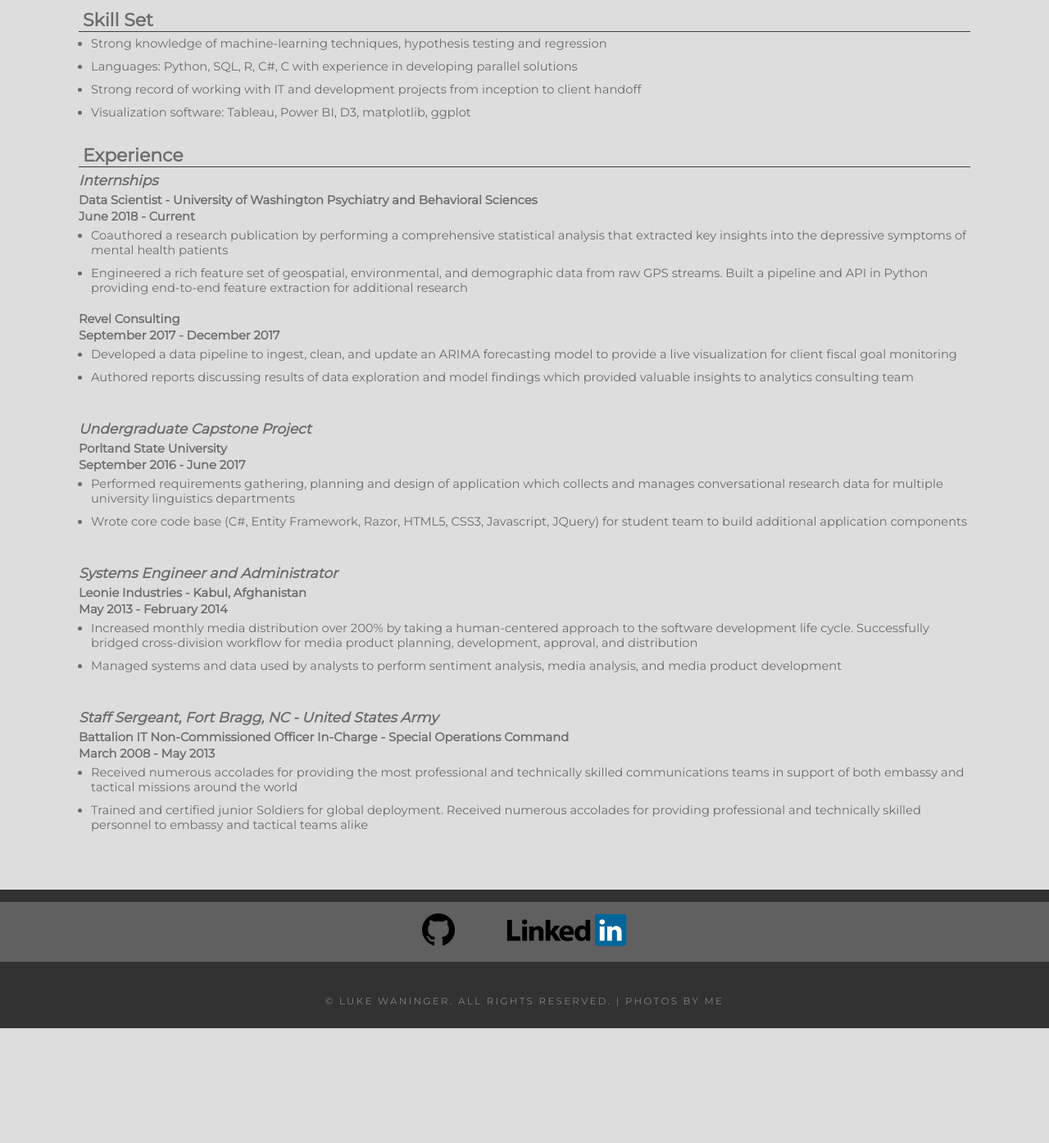
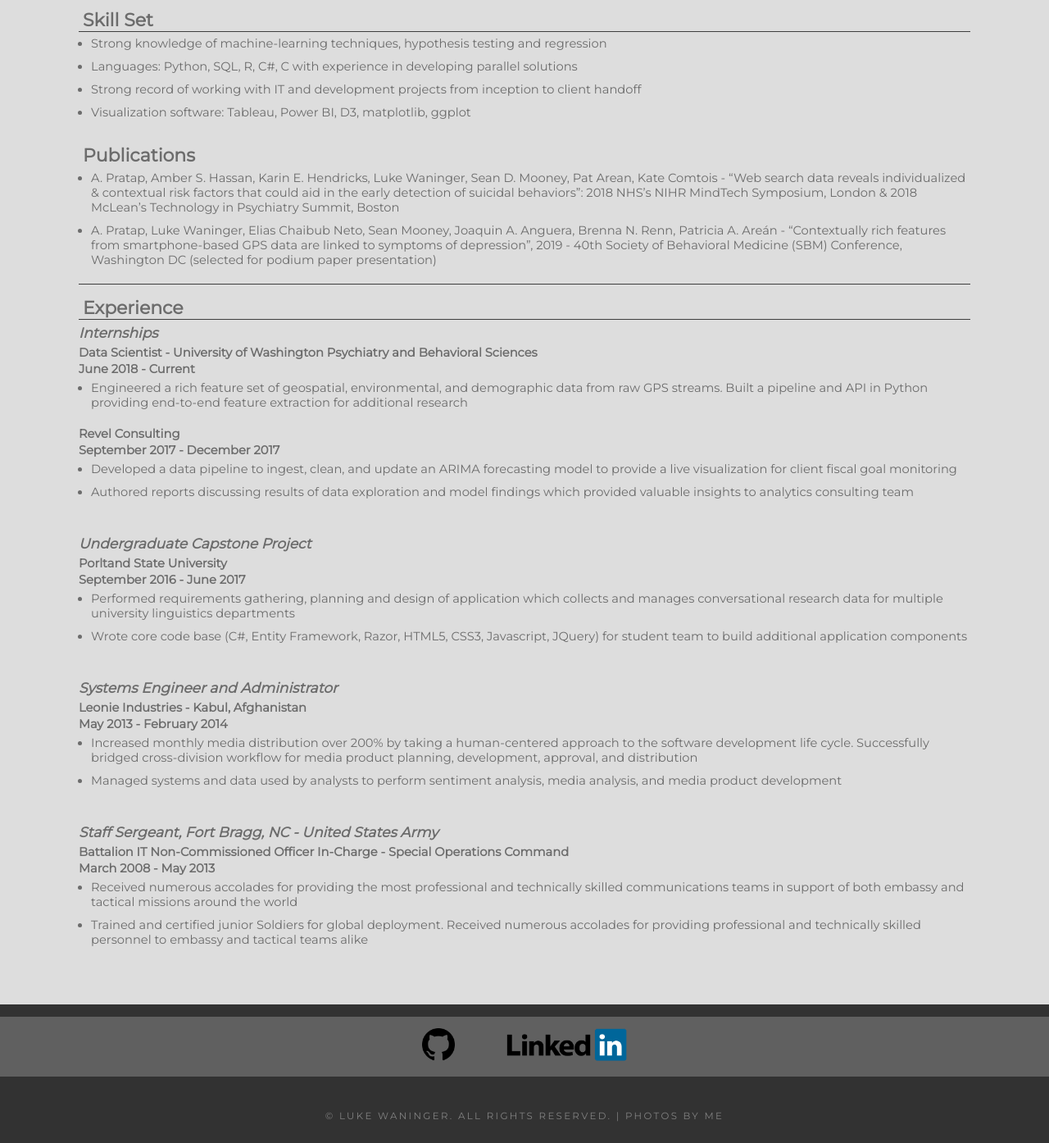
Before and after one commit to aajibad1/waninger, a Flask app: page /resume in a window 1280 px wide. Shown: the part 382-1776 px from the top of the page at 82% size. Before the commit the page ends 1636 px from the top, so only its background shows below. Run offline with Flask 2, Linux system fonts and the light colour scheme.

Commit message:
updated resume

```diff
--- a/waninger/templates/resume.html
+++ b/waninger/templates/resume.html
@@ -51,6 +51,14 @@
         </ul>
 
         <div class="resume-heading">
+            <h2>Publications</h2>
+            <ul>
+                <li>A. Pratap, Amber S. Hassan, Karin E. Hendricks, Luke Waninger, Sean D. Mooney, Pat Arean, Kate Comtois - “Web search data reveals individualized & contextual risk factors that could aid in the early detection of suicidal behaviors”: 2018 NHS’s NIHR MindTech Symposium, London & 2018 McLean’s Technology in Psychiatry Summit, Boston</li>
+                <li>A. Pratap, Luke Waninger, Elias Chaibub Neto, Sean Mooney, Joaquin A. Anguera, Brenna N. Renn, Patricia A. Areán - “Contextually rich features from smartphone-based GPS data are linked to symptoms of depression”, 2019 - 40th Society of Behavioral Medicine (SBM) Conference, Washington DC (selected for podium paper presentation)</li>
+            </ul>
+        </div>
+
+        <div class="resume-heading">
             <h2>Experience</h2>
         </div>
 
@@ -59,7 +67,6 @@
             <h4>Data Scientist - University of Washington Psychiatry and Behavioral Sciences</h4>
             <h4>June 2018 - Current</h4>
             <ul>
-                <li>Coauthored a research publication by performing a comprehensive statistical analysis that extracted key insights into the depressive symptoms of mental health patients</li>
                 <li>Engineered a rich feature set of geospatial, environmental, and demographic data from raw GPS streams. Built a pipeline and API in Python providing end-to-end feature extraction for additional research</li>
             </ul>
 
```
